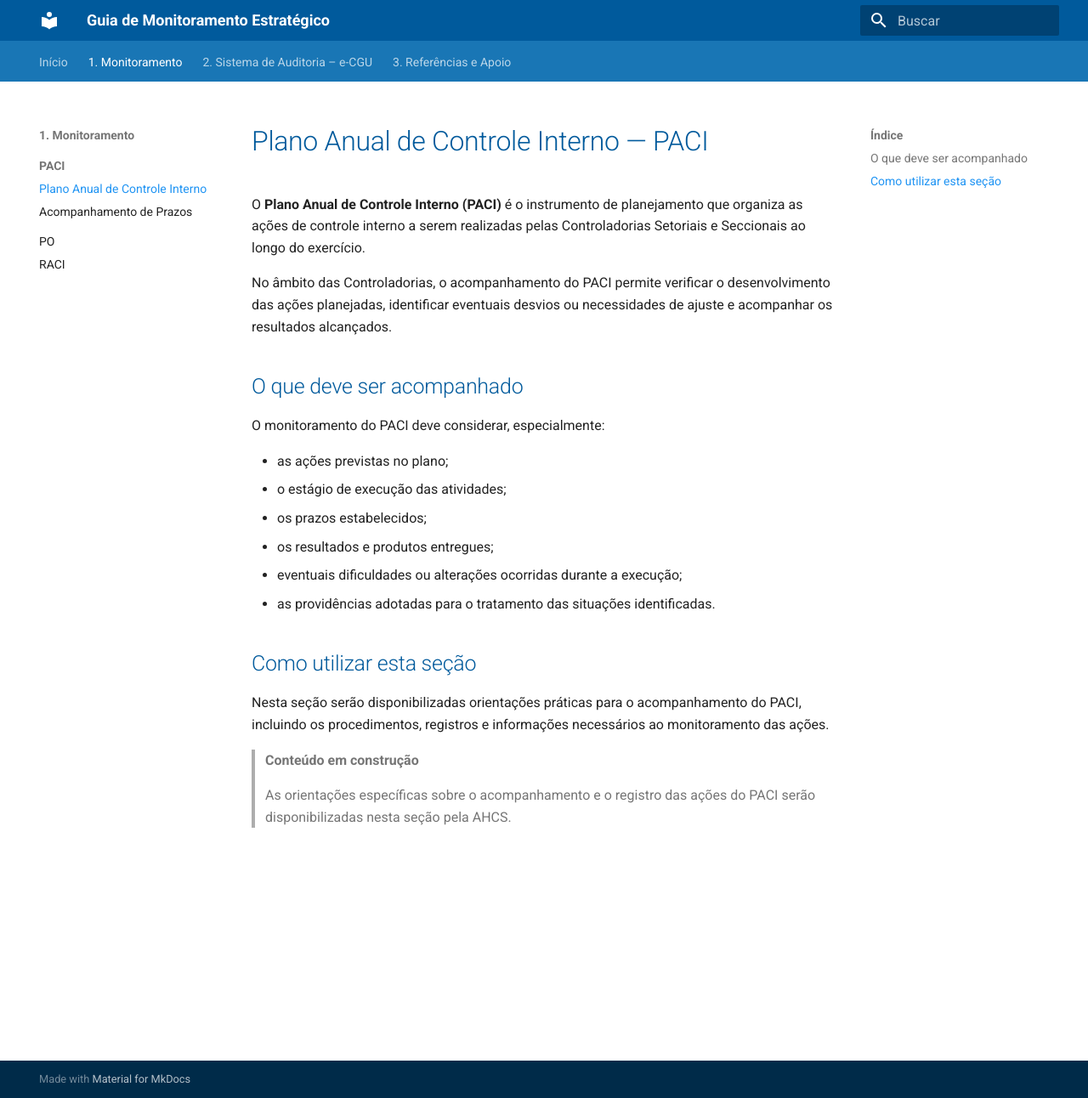
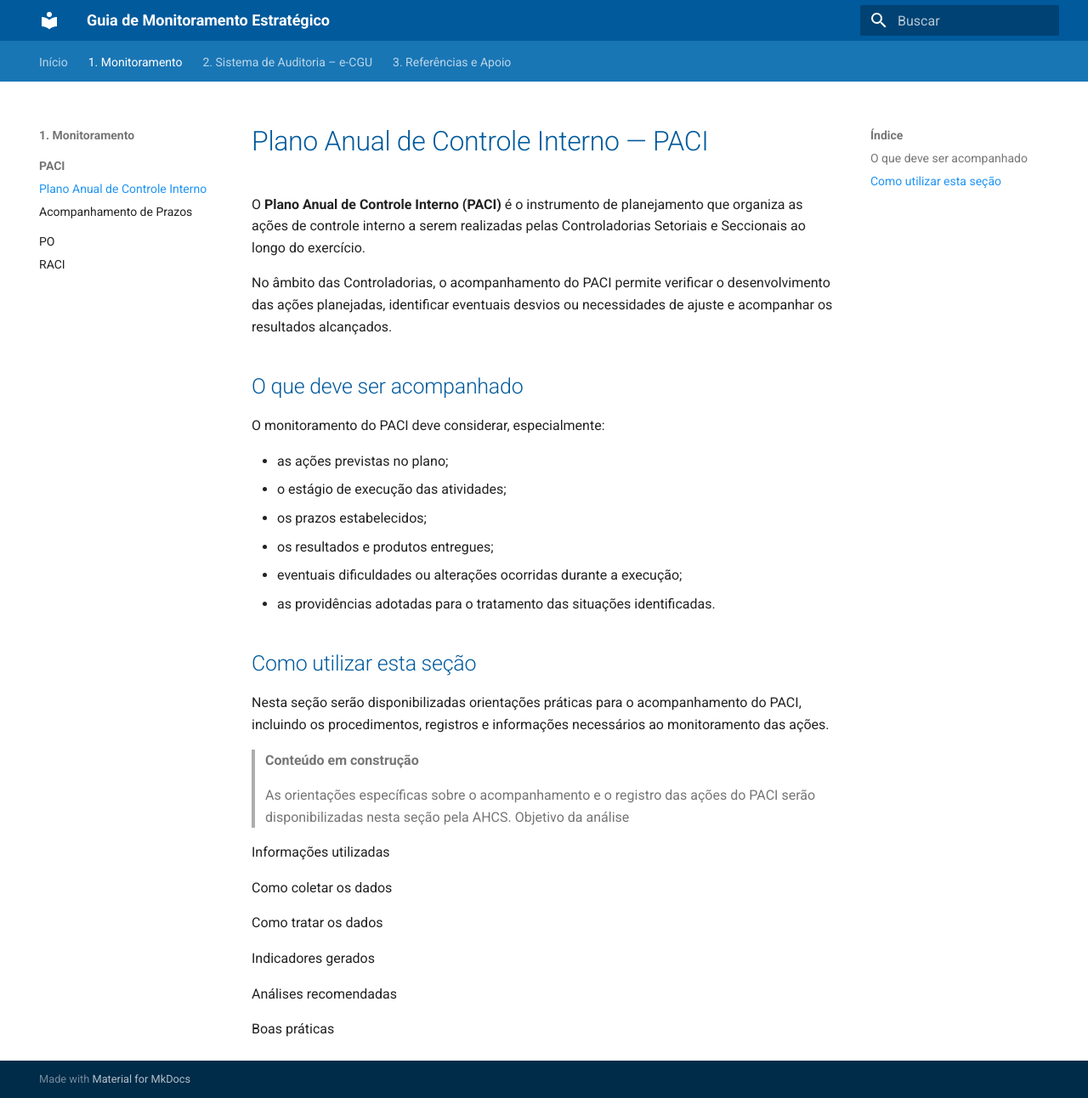
Before and after one commit to CGEMG-AHCS/guia-monitoramento-estrategico, an MkDocs documentation site: the page built from docs/monitoramento/paci.md, in a window 1280 px wide and 1292 px high. Shown: the whole window at 85% size. Built offline with MkDocs 1.6.1 and Material for MkDocs 9.7.7, drawn with Linux system fonts in a browser that asks for light colours.

Commit message:
Update paci.md

```diff
--- a/docs/monitoramento/paci.md
+++ b/docs/monitoramento/paci.md
@@ -22,3 +22,16 @@ Nesta seção serão disponibilizadas orientações práticas para o acompanhame
 > **Conteúdo em construção**
 >
 > As orientações específicas sobre o acompanhamento e o registro das ações do PACI serão disponibilizadas nesta seção pela AHCS.
+Objetivo da análise
+
+Informações utilizadas
+
+Como coletar os dados
+
+Como tratar os dados
+
+Indicadores gerados
+
+Análises recomendadas
+
+Boas práticas
```
